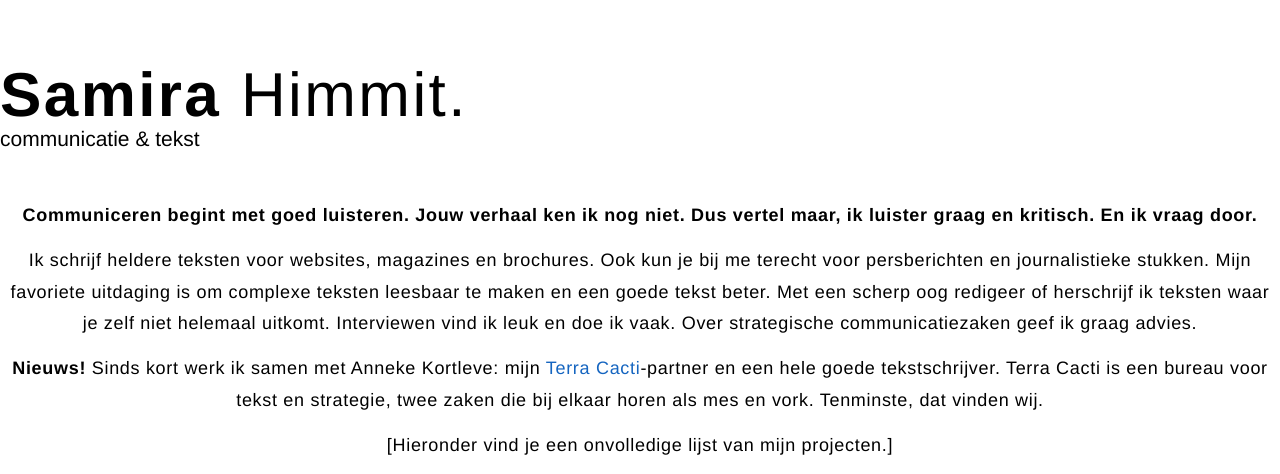
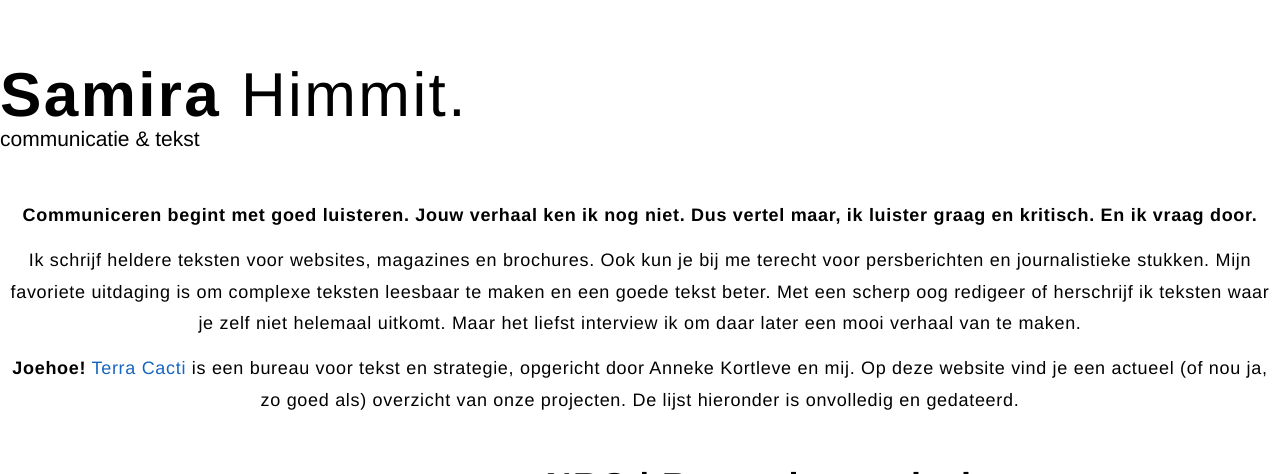
Before and after one commit to samirahimmit/samirahimmit.github.io, a Jekyll site: the page built from content/00-intro.md, in a window 1280 px wide and 900 px high, cut to the strip 0-474 px from the top of the window. Built offline with Jekyll 4.4.1, drawn with Linux system fonts in a browser that asks for light colours; nearby versions of some CDN libraries; our own code applies the rules of GitHub Pages for plain Markdown files; library files that are not in the unit come from our copies.

Commit message:
Update 00-intro.md

```diff
--- a/content/00-intro.md
+++ b/content/00-intro.md
@@ -1,8 +1,6 @@
 **Communiceren begint met goed luisteren. Jouw verhaal ken ik nog niet. Dus vertel maar, ik luister graag en kritisch. En ik vraag door.**
 
-Ik schrijf heldere teksten voor websites, magazines en brochures. Ook kun je bij me terecht voor persberichten en journalistieke stukken.  Mijn favoriete uitdaging is om complexe teksten leesbaar te maken en een goede tekst beter. Met een scherp oog redigeer of herschrijf ik  teksten waar je zelf niet helemaal uitkomt. Interviewen vind ik leuk en doe ik vaak. Over strategische communicatiezaken geef ik graag advies.
+Ik schrijf heldere teksten voor websites, magazines en brochures. Ook kun je bij me terecht voor persberichten en journalistieke stukken.  Mijn favoriete uitdaging is om complexe teksten leesbaar te maken en een goede tekst beter. Met een scherp oog redigeer of herschrijf ik  teksten waar je zelf niet helemaal uitkomt. Maar het liefst interview ik om daar later een mooi verhaal van te maken.
 
-**Nieuws!**
-Sinds kort werk ik samen met Anneke Kortleve: mijn [Terra Cacti](http://terracacti.nl/)-partner en een hele goede tekstschrijver. Terra Cacti is een bureau voor tekst en strategie, twee zaken die bij elkaar horen als mes en vork. Tenminste, dat vinden wij.
-
-[Hieronder vind je een onvolledige lijst van mijn projecten.]
+**Joehoe!**
+[Terra Cacti](http://terracacti.nl/) is een bureau voor tekst en strategie, opgericht door Anneke Kortleve en mij. Op deze website vind je een actueel (of nou ja, zo goed als) overzicht van onze projecten. De lijst hieronder is onvolledig en gedateerd.
```
